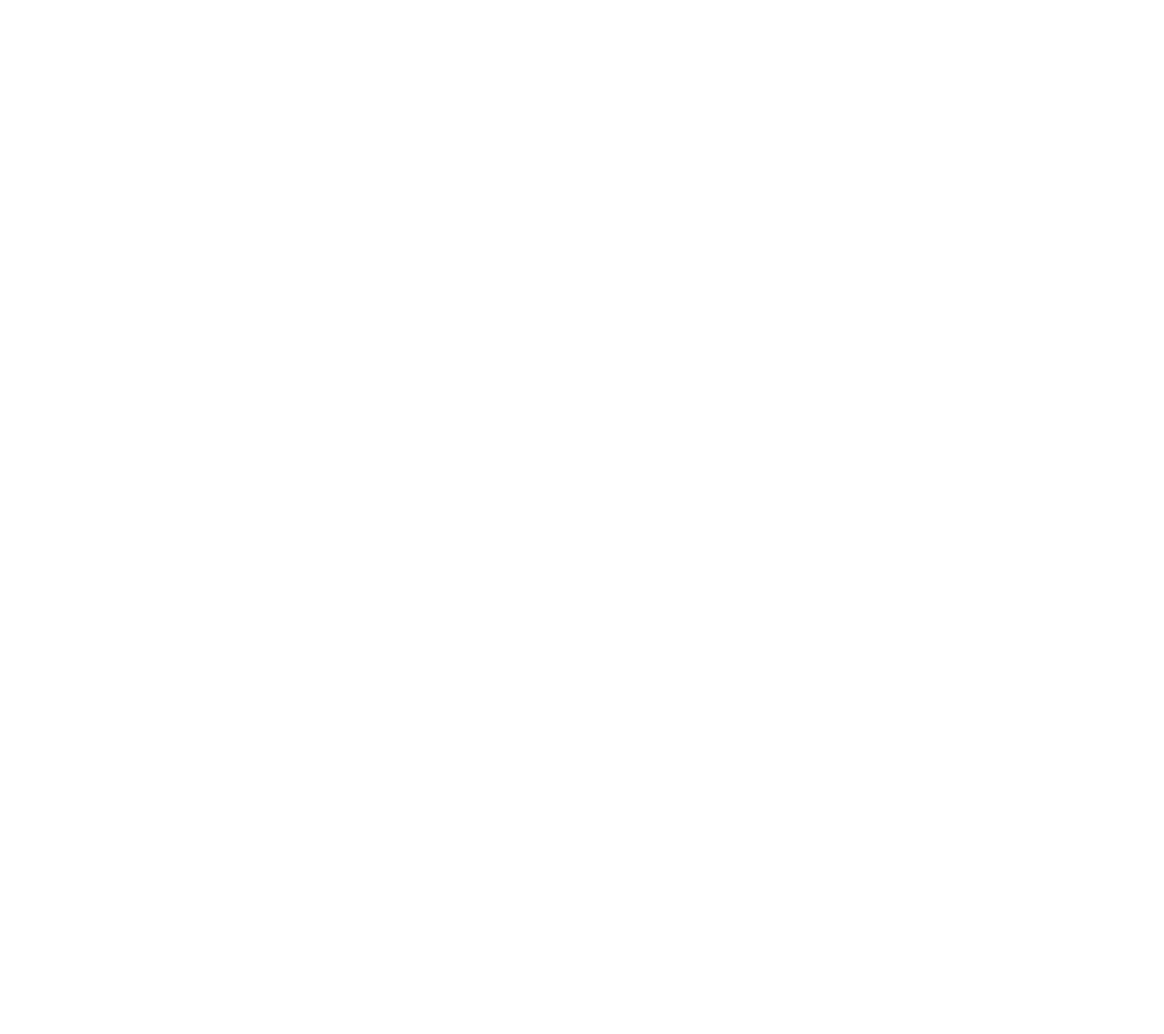
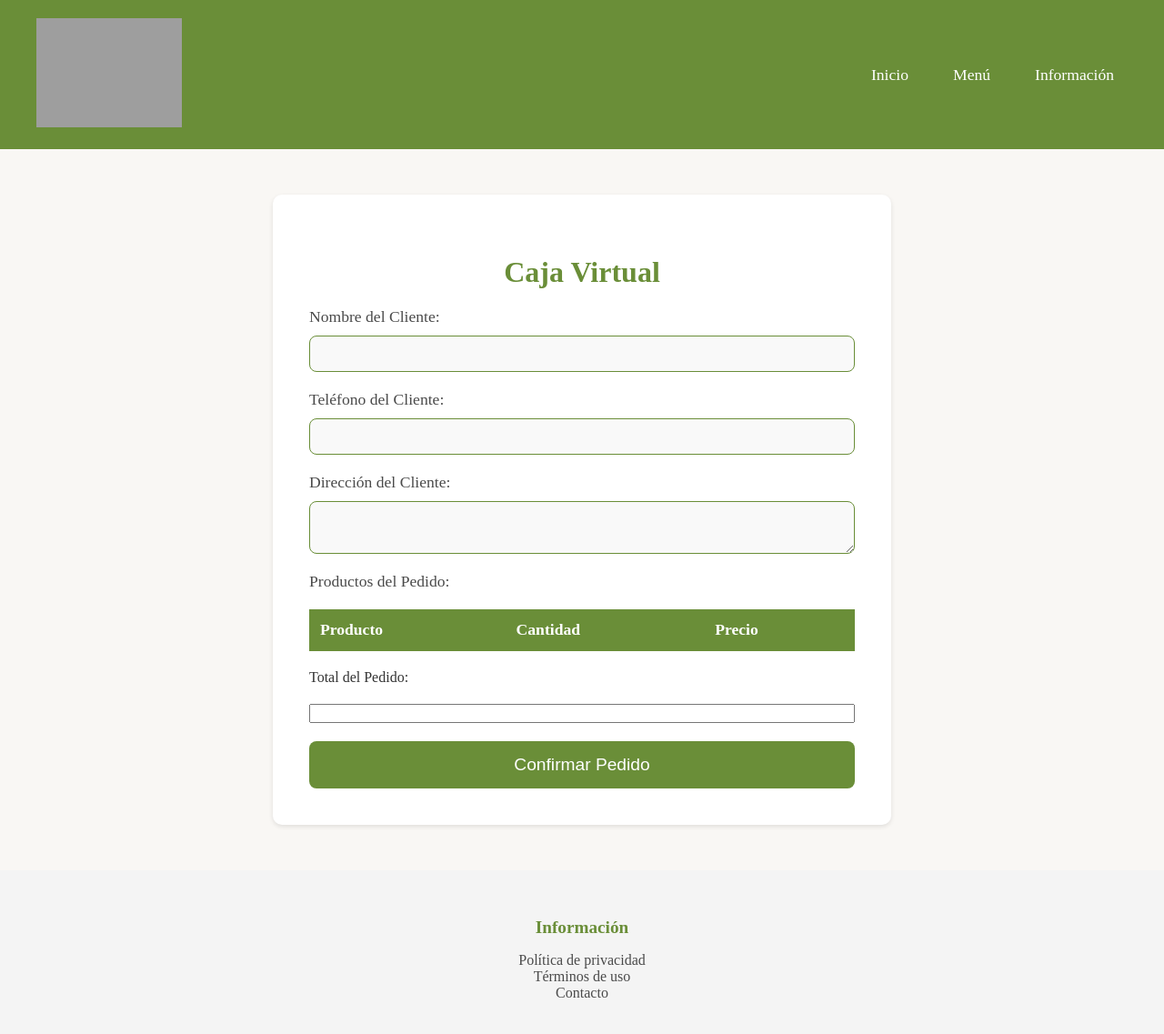
Before and after one commit to Limao0521/PARCIAL-CORTE2, a plain HTML site: page caja.html in a window 1280 px wide. Shown: the whole page at 91% size. Before the commit the page ends 800 px from the top, so only its background shows below. Drawn offline with Linux system fonts and the light colour scheme; grey boxes are pictures that could not be loaded.

Commit message:
css y html para la caja

```diff
--- a/caja.html
+++ b/caja.html
@@ -1,11 +1,86 @@
 <!DOCTYPE html>
-<html lang="en">
+<html lang="es">
+
 <head>
     <meta charset="UTF-8">
     <meta name="viewport" content="width=device-width, initial-scale=1.0">
-    <title>Document</title>
+    <title>Caja Virtual</title>
+    <link rel="stylesheet" href="cajaStyle.css">
 </head>
+
 <body>
+    <header class="main-header">
+        <div class="header-wrap">
+            <div class="wrap-logo-header">
+                <a href="index.html" class="logo-header">
+                    <img class="logo" src="img/logoSVG.svg" alt="Logo del Restaurante">
+                </a>
+            </div>
+            <div class="wrap-nav-header">
+                <nav class="nav-header">
+                    <ul class="main-menu">
+                        <li class="menu-item"><a href="index.html">Inicio</a></li>
+                        <li class="menu-item"><a href="menu.html">Menú</a></li>
+                        <li class="menu-item"><a href="info.html">Información</a></li>
+                    </ul>
+                </nav>
+            </div>
+        </div>
+    </header>
 
+    <main>
+        <section class="caja-virtual-section">
+            <h1>Caja Virtual</h1>
+            <form class="formulario-caja-virtual" id="formulario-pedido">
+              <div class="form-group-caja">
+                <label for="nombre">Nombre del Cliente:</label>
+                <input type="text" id="nombre" name="nombre">
+              </div>
+              <div class="form-group-caja">
+                <label for="telefono">Teléfono del Cliente:</label>
+                <input type="text" id="telefono" name="telefono">
+              </div>
+              <div class="form-group-caja">
+                <label for="direccion">Dirección del Cliente:</label>
+                <textarea id="direccion" name="direccion"></textarea>
+              </div>
+              <div class="form-group-caja">
+                <label for="productos">Productos del Pedido:</label>
+                <table id="tabla-productos" class="tabla-productos">
+                    <thead>
+                        <tr>
+                            <th>Producto</th>
+                            <th>Cantidad</th>
+                            <th>Precio</th>
+                        </tr>
+                    </thead>
+                    <tbody>
+                        <!-- Aquí se insertarán los productos traídos desde la API -->
+                    </tbody>
+                </table>
+            </div>
+
+                <label for="total">Total del Pedido:</label>
+                <input type="text" id="total" name="total">
+              </div>
+              <button type="submit" class="boton-caja">Confirmar Pedido</button>
+            </form>
+          </section>
+
+    </main>
+
+    <footer>
+        <div class="wrap-footer">
+            <div class="element-footer">
+                <h5>Información</h5>
+                <ul class="text-element-footer">
+                    <li><a href="#">Política de privacidad</a></li>
+                    <li><a href="#">Términos de uso</a></li>
+                    <li><a href="#">Contacto</a></li>
+                </ul>
+            </div>
+        </div>
+    </footer>
 </body>
+
 </html>
--- a/cajaStyle.css
+++ b/cajaStyle.css
@@ -1,197 +1,202 @@
-/* From Uiverse.io by mobinkakei */
-#wifi-loader {
-    --background: #62abff;
-    --front-color: #4f29f0;
-    --back-color: #c3c8de;
-    --text-color: #414856;
-    width: 64px;
-    height: 64px;
-    border-radius: 50px;
-    position: relative;
+/* General Styles for Caja Virtual */
+body {
+    font-family: 'Alegreya', serif; /* Tipografía similar */
+    background-color: #f9f7f4; /* Fondo suave */
+    color: #333; /* Color de texto general */
+    margin: 0;
+    padding: 0;
+}
+
+header {
+    background-color: #6a8e38; /* Color de fondo del header */
+    padding: 20px 0;
+    text-align: center;
+}
+
+.header-wrap {
+    display: flex;
+    justify-content: space-between;
+    align-items: center;
+    max-width: 1200px;
+    margin: 0 auto;
+    padding: 0 20px;
+}
+
+.wrap-logo-header img {
+    height: 120px; /* Tamaño del logo */
+}
+
+.nav-header {
+    display: flex;
+    justify-content: space-between;
+}
+
+.nav-header ul {
+    list-style-type: none;
+    padding: 0;
+}
+
+.nav-header ul li {
+    display: inline-block;
+    margin-left: 15px;
+}
+
+.nav-header ul li a {
+    color: #fff;
+    text-decoration: none;
+    font-size: 1.1rem;
+    padding: 10px 15px;
+}
+
+.nav-header ul li a:hover {
+    background-color: #8ab55b; /* Cambio de color al pasar el ratón */
+    border-radius: 5px;
+}
+
+.main-header .agregar-principal {
+    color: #fff;
+    background-color: #6a8e38;
+    border: none;
+    cursor: pointer;
+    font-size: 1.2rem;
+}
+
+/* Caja Virtual: Sección principal */
+.caja-virtual-section {
+    background-color: #ffffff;
+    padding: 40px;
+    border-radius: 10px;
+    max-width: 600px;
+    margin: 50px auto;
+    box-shadow: rgba(0, 0, 0, 0.1) 0px 2px 5px;
+    font-family: 'Alegreya', serif; /* Tipografía similar */
+}
+
+.caja-virtual-section h1 {
+    color: #6a8e38; /* Color del título */
+    font-size: 2rem;
+    text-align: center;
+    margin-bottom: 20px;
+}
+
+/* Estilos para el formulario */
+.formulario-caja-virtual {
+    display: flex;
+    flex-direction: column;
+    gap: 20px;
+}
+
+.form-group-caja {
+    display: flex;
+    flex-direction: column;
+    gap: 10px;
+}
+
+/* Estilo de las etiquetas (labels) */
+.form-group-caja label {
+    color: #4a4a4a;
+    font-size: 1.1rem;
+}
+
+/* Estilo de los inputs y textareas */
+.form-group-caja input,
+.form-group-caja textarea {
+    padding: 10px;
+    border-radius: 8px;
+    border: 1px solid #6a8e38;
+    font-family: 'Alegreya', serif;
+    font-size: 1rem;
+    background-color: #f9f9f9;
+    color: #4a4a4a;
+}
+
+.form-group-caja input:focus,
+.form-group-caja textarea:focus {
+    border-color: #8ab55b; /* Resalta el borde cuando el campo está en foco */
+    outline: none;
+}
+
+/* Estilo del botón principal para confirmar el pedido */
+.boton-caja {
+    background-color: #6a8e38;
+    color: #fff;
+    padding: 15px;
+    font-size: 1.2rem;
+    border-radius: 8px;
+    border: none;
+    cursor: pointer;
+    transition: background-color 0.3s ease;
+}
+
+.boton-caja:hover {
+    background-color: #8ab55b; /* Color de hover del botón */
+    transform: scale(1.05); /* Efecto hover para resaltar el botón */
+}
+
+/* Footer Styles */
+footer {
+    background-color: #f4f4f4;
+    padding: 20px 0;
+    margin-top: 40px;
+}
+
+.wrap-footer {
+    max-width: 1200px;
+    margin: 0 auto;
+    padding: 0 20px;
     display: flex;
     justify-content: center;
-    align-items: center;
 }
 
-  #wifi-loader svg {
-    position: absolute;
-    display: flex;
-    justify-content: center;
-    align-items: center;
+.element-footer {
+    margin: 0 20px;
+    text-align: center;
 }
 
-  #wifi-loader svg circle {
-    position: absolute;
-    fill: none;
-    stroke-width: 6px;
-    stroke-linecap: round;
-    stroke-linejoin: round;
-    transform: rotate(-100deg);
-    transform-origin: center;
+.element-footer h5 {
+    font-size: 1.2rem;
+    margin-bottom: 10px;
+    color: #6a8e38;
 }
 
-  #wifi-loader svg circle.back {
-    stroke: var(--back-color);
+.text-element-footer {
+    list-style-type: none;
+    padding: 0;
 }
 
-  #wifi-loader svg circle.front {
-    stroke: var(--front-color);
+.text-element-footer li a {
+    color: #4a4a4a;
+    text-decoration: none;
 }
 
-  #wifi-loader svg.circle-outer {
-    height: 86px;
-    width: 86px;
+.text-element-footer li a:hover {
+    color: #8ab55b; /* Hover en los links del footer */
+}
+/* Estilo para la tabla de productos */
+.tabla-productos {
+    width: 100%;
+    border-collapse: collapse;
+    margin-top: 10px;
 }
 
-  #wifi-loader svg.circle-outer circle {
-    stroke-dasharray: 62.75 188.25;
+.tabla-productos th, .tabla-productos td {
+    padding: 12px;
+    text-align: left;
+    border-bottom: 1px solid #6a8e38; /* Bordes de la tabla */
 }
 
-  #wifi-loader svg.circle-outer circle.back {
-    animation: circle-outer135 1.8s ease infinite 0.3s;
+.tabla-productos th {
+    background-color: #6a8e38;
+    color: #fff;
+    font-size: 1.1rem;
 }
 
-  #wifi-loader svg.circle-outer circle.front {
-    animation: circle-outer135 1.8s ease infinite 0.15s;
+.tabla-productos td {
+    background-color: #f9f9f9;
+    font-size: 1rem;
 }
 
-  #wifi-loader svg.circle-middle {
-    height: 60px;
-    width: 60px;
+/* Estilo para hover sobre las filas */
+.tabla-productos tr:hover {
+    background-color: #f1f1f1;
 }
-
-  #wifi-loader svg.circle-middle circle {
-    stroke-dasharray: 42.5 127.5;
-  }
-
-  #wifi-loader svg.circle-middle circle.back {
-    animation: circle-middle6123 1.8s ease infinite 0.25s;
-  }
-
-  #wifi-loader svg.circle-middle circle.front {
-    animation: circle-middle6123 1.8s ease infinite 0.1s;
-  }
-
-  #wifi-loader svg.circle-inner {
-    height: 34px;
-    width: 34px;
-  }
-
-  #wifi-loader svg.circle-inner circle {
-    stroke-dasharray: 22 66;
-  }
-
-  #wifi-loader svg.circle-inner circle.back {
-    animation: circle-inner162 1.8s ease infinite 0.2s;
-  }
-
-  #wifi-loader svg.circle-inner circle.front {
-    animation: circle-inner162 1.8s ease infinite 0.05s;
-  }
-
-  #wifi-loader .text {
-    position: absolute;
-    bottom: -40px;
-    display: flex;
-    justify-content: center;
-    align-items: center;
-    text-transform: lowercase;
-    font-weight: 500;
-    font-size: 14px;
-    letter-spacing: 0.2px;
-  }
-
-  #wifi-loader .text::before, #wifi-loader .text::after {
-    content: attr(data-text);
-  }
-
-  #wifi-loader .text::before {
-    color: var(--text-color);
-  }
-
-  #wifi-loader .text::after {
-    color: var(--front-color);
-    animation: text-animation76 3.6s ease infinite;
-    position: absolute;
-    left: 0;
-  }
-
-  @keyframes circle-outer135 {
-    0% {
-      stroke-dashoffset: 25;
-    }
-
-    25% {
-      stroke-dashoffset: 0;
-    }
-
-    65% {
-      stroke-dashoffset: 301;
-    }
-
-    80% {
-      stroke-dashoffset: 276;
-    }
-
-    100% {
-      stroke-dashoffset: 276;
-    }
-  }
-
-  @keyframes circle-middle6123 {
-    0% {
-      stroke-dashoffset: 17;
-    }
-
-    25% {
-      stroke-dashoffset: 0;
-    }
-
-    65% {
-      stroke-dashoffset: 204;
-    }
-
-    80% {
-      stroke-dashoffset: 187;
-    }
-
-    100% {
-      stroke-dashoffset: 187;
-    }
-  }
-
-  @keyframes circle-inner162 {
-    0% {
-      stroke-dashoffset: 9;
-    }
-
-    25% {
-      stroke-dashoffset: 0;
-    }
-
-    65% {
-      stroke-dashoffset: 106;
-    }
-
-    80% {
-      stroke-dashoffset: 97;
-    }
-
-    100% {
-      stroke-dashoffset: 97;
-    }
-  }
-
-  @keyframes text-animation76 {
-    0% {
-      clip-path: inset(0 100% 0 0);
-    }
-
-    50% {
-      clip-path: inset(0);
-    }
-
-    100% {
-      clip-path: inset(0 0 0 100%);
-    }
-  }
--- a/function.js
+++ b/function.js
@@ -287,7 +287,7 @@ function irCaja() {
 
   // Crear un formulario para enviar a la página caja.html
   const formularioPago = document.createElement('form');
-  formularioPago.method = 'GET';
+  formularioPago.method = 'POST';
   formularioPago.action = 'caja.html';
 
   const inputProductos = document.createElement('input');
```
Lines whose indentation alone changed are shown as unchanged.
